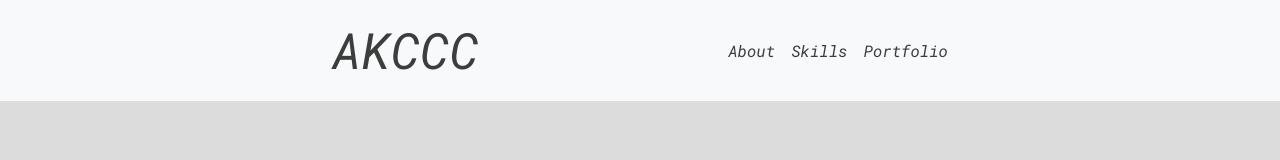
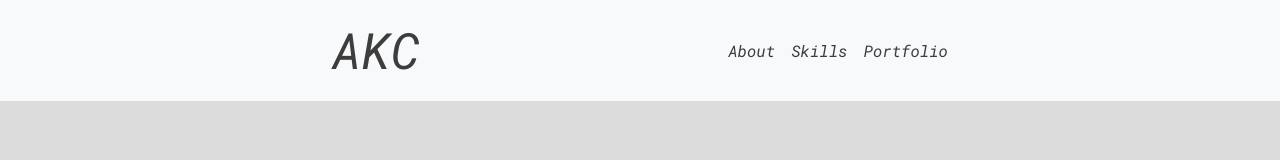
Before and after one commit to alkm-cet/alkm-cet.github.io, a plain HTML site: page index.html in a window 1280 px wide. Shown: the top 160 px of the page. Drawn offline with nearby package versions, Linux system fonts and the light colour scheme; a script that the page names is missing.

Commit message:
Update index.html

```diff
--- a/index.html
+++ b/index.html
@@ -16,7 +16,7 @@
 
     <nav class="navbar navbar-expand-sm bg-body-tertiary">
         <div class="container-fluid w-50">
-            <a href="#" class="navbar-brand">AKCCC</a>
+            <a href="#" class="navbar-brand">AKC</a>
             <button class="navbar-toggler" type="button" data-bs-toggle="collapse" data-bs-target="#navbarNavAltMarkup">
                 <span class="navbar-toggler-icon"></span>
             </button>
```
